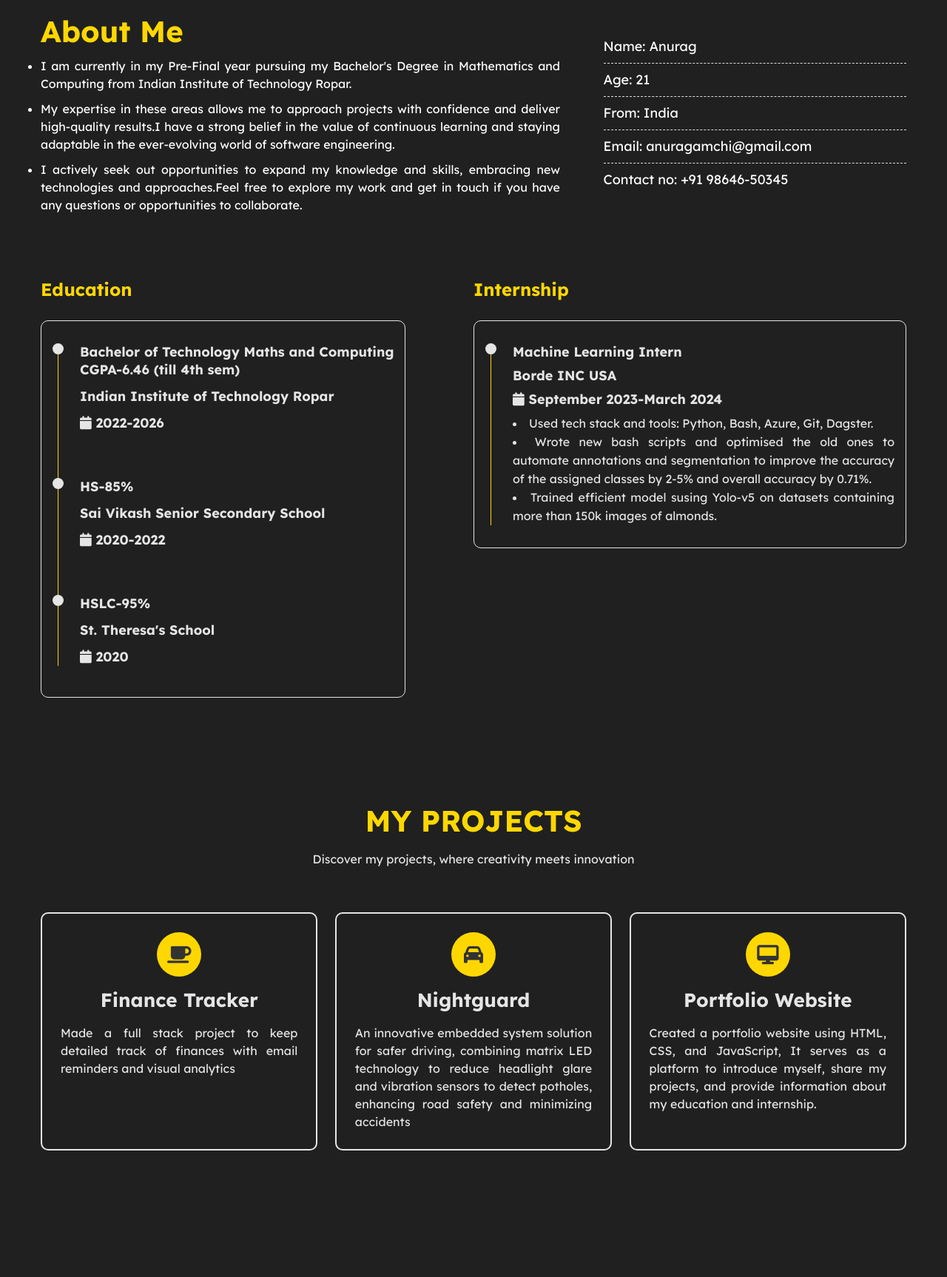
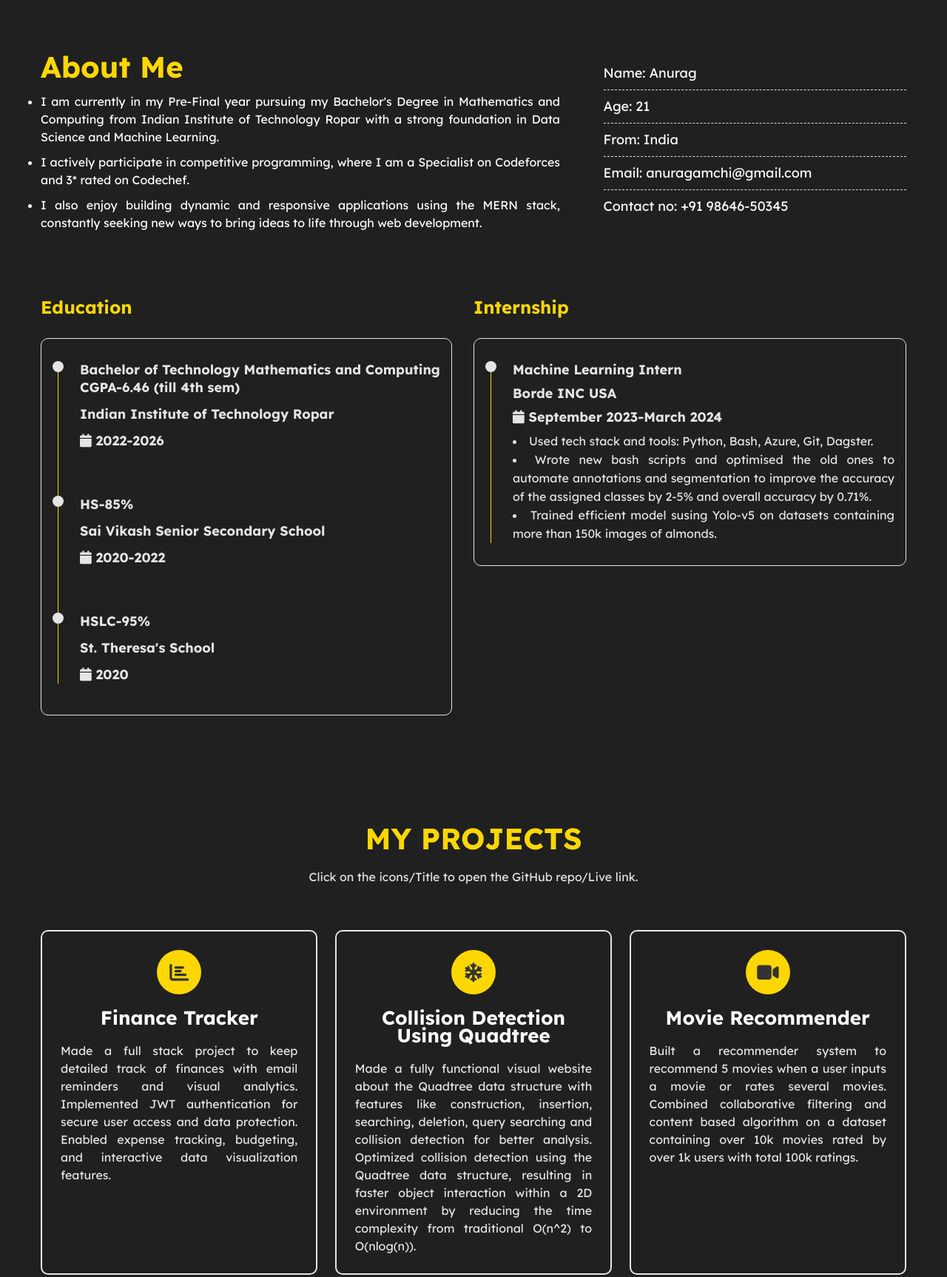
Before and after one commit to Anurag-Amchi/Portfolio-website, a plain HTML site: page index.html in a window 1280 px wide. Shown: the part 640-2366 px from the top of the page at 74% size. Drawn offline with nearby package versions, Linux system fonts and the light colour scheme.

Commit message:
added links to project

```diff
--- a/index.html
+++ b/index.html
@@ -48,18 +48,18 @@
         <div class="profile-text">
             <h5>Hi I'm </h5><br>
             <h1>Anurag</h1><br>
-            <p>Welcome to my portfolio website! I'm a passionate and aspiring software engineer with a strong desire to create innovative solutions and push the boundaries of technology.With a deep love for coding and problem-solving, I am constantly seeking opportunities to learn and grow in this ever-evolving field</p>
+            <p>I'm a passionate and aspiring software engineer with strong problem solving skills. As a student pursuing Mathematics and Computing, I have built a solid foundation in Data Science and Machine Learning, which allows me to approach challenges with a blend of analytical thinking and technical expertise. I actively seek out opportunities to expand my knowledge and skills, embracing new technologies and approaches. Feel free to explore my work and get in touch if you have any questions or opportunities to collaborate.</p>
 
             <div class="btn-group">
-                <a href="files/AnuragResume.pdf" class="btn   active">Download CV</a>
+                <a href="files/Anurag_CV(O).pdf" class="btn active">Download CV</a>
                 <a href="mailto:anuragamchi@gmail.com" class="btn">Contact</a>
             </div>
 
             <div class="social">
                 <a href="mailto:anuragamchi@gmail.com"><i class="fa fa-envelope"></i></a>
-                <a href="https://github.com/anurag-amchi"><i class="fa-brands fa-github"></i></a>
-                <a href="https://leetcode.com/u/TitanCoder1258/"><i class="fa fa-code"></i></a>
-                <a href="https://www.linkedin.com/in/anuragamchi//"><i class="fa-brands fa-linkedin"></i></a>
+                <a href="https://github.com/anurag-amchi" target="_blank"><i class="fa-brands fa-github"></i></a>
+                <a href="https://codeforces.com/profile/TitanCoder1258" target="_blank"><i class="fa fa-code"></i></a>
+                <a href="https://www.linkedin.com/in/anuragamchi//" target="_blank"><i class="fa-brands fa-linkedin"></i></a>
             </div>
         </div>
     </div>
@@ -72,9 +72,9 @@
                 <div class="about-content">
                     <h4>About Me</h4>
                     <ul>
-                      <li>I am currently in my Pre-Final year pursuing my Bachelor's Degree in Mathematics and Computing from Indian Institute of Technology Ropar.</li>
-                      <li> My expertise in these areas allows me to approach projects with confidence and deliver high-quality results.I have a strong belief in the value of continuous learning and staying adaptable in the ever-evolving world of software engineering.</li>
-                      <li> I actively seek out opportunities to expand my knowledge and skills, embracing new technologies and approaches.Feel free to explore my work and get in touch if you have any questions or opportunities to collaborate. </li>
+                      <li>I am currently in my Pre-Final year pursuing my Bachelor's Degree in Mathematics and Computing from Indian Institute of Technology Ropar with a strong foundation in Data Science and Machine Learning.</li>
+                      <li>I actively participate in competitive programming, where I am a Specialist on Codeforces and 3* rated on Codechef.</li>
+                      <li>I also enjoy building dynamic and responsive applications using the MERN stack, constantly seeking new ways to bring ideas to life through web development.</li>
                     </ul>
                 </div>
 
@@ -106,7 +106,7 @@
                                 <div class="timeline-item">
                                     <div class="circle-dot"></div>
                                     <h3 class="timeline-title">
-                                        Bachelor of Technology Maths and Computing<br>
+                                        Bachelor of Technology Mathematics and Computing<br>
                                         CGPA-6.46 (till 4th sem)
                                     </h3>
                                     <h4 class="timeline-title">Indian Institute of Technology Ropar</h4>
@@ -186,26 +186,42 @@
         <div class="container">
             <div class="project-title">
                 <h4>My Projects</h4>
-                <p>Discover my projects, where creativity meets innovation</p>
+                <p>Click on the icons/Title to open the GitHub repo/Live link.</p>
             </div>
             <div class="projects">
                 <!-- 1st Project -->
                 <div class="project">
-                    <i class="fa fa-coffee"></i>
-                    <h4>Finance Tracker</h4>
-                    <p>Made a full stack project to keep detailed track of finances with email reminders and visual analytics</p>
+                    <a href="https://github.com/Anurag-Amchi/finance-tracker" target="_blank">
+                        <i class="fa fa-bar-chart"></i>
+                    </a>
+                    <h4>
+                        <a href="https://github.com/Anurag-Amchi/finance-tracker" target="blank">Finance Tracker</a>
+                    </h4>
+                    <p>Made a full stack project to keep detailed track of finances with email reminders and visual analytics.  Implemented JWT authentication for secure user access and data protection. Enabled expense tracking, budgeting, and interactive data visualization features.</p>
                 </div>
                  <!-- 2nd Project -->
                  <div class="project">
-                    <i class="fa fa-car"></i>
-                    <h4>Nightguard</h4>
-                    <p>An innovative embedded system solution for safer driving, combining matrix LED technology to reduce headlight glare and vibration sensors to detect potholes, enhancing road safety and minimizing accidents</p>
+                    <a href="https://quadtree-collision-detection.netlify.app/" target="_blank">
+                        <i class="fa fa-snowflake"></i>
+                    </a>
+                    <h4>
+                        <a href="https://github.com/Anurag-Amchi/Quadtree-Collision-Detection" target="blank">Collision detection using Quadtree</a>
+                    </h4>
+                    <!-- <i class="fa fa-snowflake"></i>
+                    <h4>Collision detection using Quadtree</h4> -->
+                    <p>Made a fully functional visual website about the Quadtree data structure with features like construction,  insertion, searching, deletion, query searching and collision detection for better analysis. Optimized collision detection using the Quadtree data structure, resulting in faster object interaction within a 2D environment by reducing the time complexity from traditional O(n^2) to O(nlog(n)).</p>
                 </div>
                 <!-- 3rd Project -->
                 <div class="project">
-                    <i class="fa fa-desktop"></i>
-                    <h4>Portfolio Website</h4>
-                    <p>Created a portfolio website using HTML, CSS, and JavaScript, It serves as a platform to introduce myself, share my projects, and provide information about my  education and internship.</p>
+                    <a href="https://github.com/Anurag-Amchi/Movie-Recommendation-system" target="_blank">
+                        <i class="fa fa-video-camera"></i>
+                    </a>
+                    <h4>
+                        <a href="hhttps://github.com/Anurag-Amchi/Movie-Recommendation-system" target="blank">Movie Recommender</a>
+                    </h4>
+                    <!-- <i class="fa fa-video-camera"></i>
+                    <h4>Movie Recommender</h4> -->
+                    <p>Built a recommender system to recommend 5 movies when a user inputs a movie or rates several movies. Combined collaborative filtering and content based algorithm on a dataset containing over 10k movies rated by over 1k users with total 100k ratings.</p>
                 </div>
 
             </div>
--- a/styles.css
+++ b/styles.css
@@ -134,9 +134,9 @@ profile-photo .img{
   width: 100%;
   transition: 0.5s;
 }
-.FirstElement .profile-photo img:hover{
+/* .FirstElement .profile-photo img:hover{
   transform: scale(1.2);
-}
+} */
 .profile-text{
   max-width: 750px;
   display: flex;
@@ -161,7 +161,7 @@ profile-photo .img{
 }
 .profile-text .social i:hover{
   color:#fed700;
-  transform: rotate(360deg);
+  /* transform: rotate(360deg); */
 }
 
 
```
